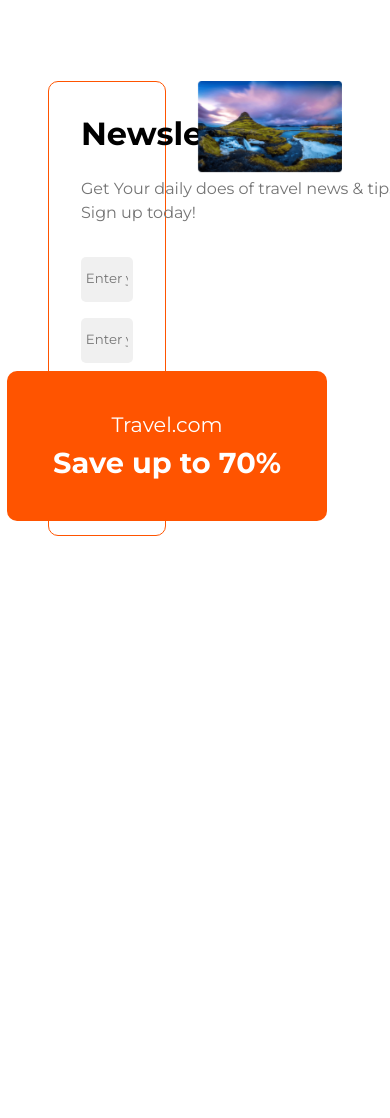
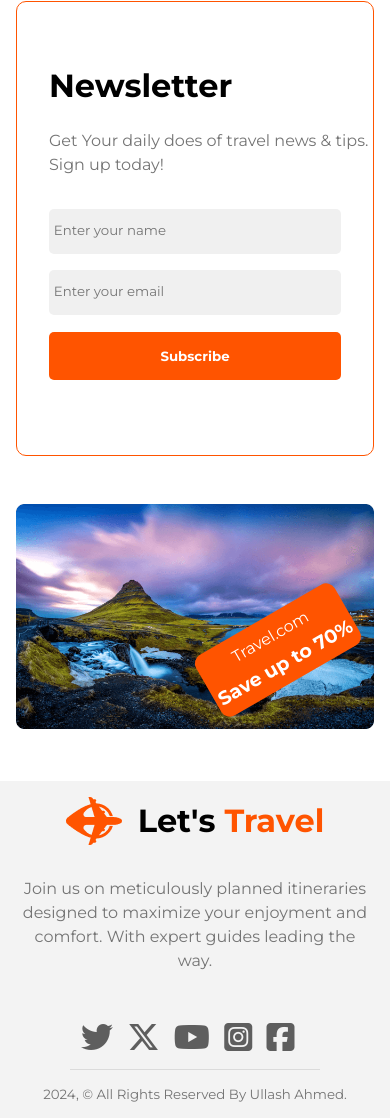
Before and after one commit to Ullashhh/ph_assignment_2, a plain HTML site: page index.html in a window 390 px wide. Shown: the part 8871-9989 px from the top of the page. Before the commit the page ends 9407 px from the top, so only its background shows below. Drawn offline with Linux system fonts and the light colour scheme.

Commit message:
footer section done

```diff
--- a/index.html
+++ b/index.html
@@ -358,5 +358,28 @@
         </section>
       </div>
     </main>
+    <!-- footer section  -->
+    <footer>
+      <div>
+        <div class="footer__top">
+          <img src="./assets/Images/Group 40071 (2).png" alt="" />
+          <h2>Let's <span>Travel</span></h2>
+        </div>
+        <div class="footer__info">
+          <p>
+            Join us on meticulously planned itineraries designed to maximize
+            your enjoyment and comfort. With expert guides leading the way.
+          </p>
+        </div>
+        <div class="footer__icon">
+          <a href="#"><i class="fa-brands fa-twitter"></i></a>
+          <a href="#"><i class="fa-brands fa-x-twitter"></i></a>
+          <a href="#"><i class="fa-brands fa-youtube"></i></a>
+          <a href="#"><i class="fa-brands fa-square-instagram"></i></a>
+          <a href="#"><i class="fa-brands fa-square-facebook"></i></a>
+        </div>
+      </div>
+      <small>2024, &#169; All Rights Reserved By Ullash Ahmed.</small>
+    </footer>
   </body>
 </html>
--- a/styles/style.css
+++ b/styles/style.css
@@ -503,14 +503,14 @@
 
 /* form section  */
 
-.form__section{
+.form__section {
   margin-top: 8rem;
   padding: 0 3rem;
   display: flex;
   gap: 2rem;
 }
 
-.form__info{
+.form__info {
   width: 40%;
   border: 1px solid var(--primary-color);
   padding: 2rem;
@@ -518,19 +518,20 @@
   height: 455px;
 }
 
-.form__info h2{
+.form__info h2 {
+  margin-top: 2rem;
   margin-bottom: 1.5rem;
   font-size: 2rem;
 }
 
-.form__info p{
+.form__info p {
   margin-bottom: 2rem;
   width: 20rem;
   color: var(--primary-textColor);
   line-height: 1.5rem;
 }
 
-form input{
+form input {
   margin-bottom: 1rem;
   padding: 0.8rem 0.3rem 1rem;
   border: 0;
@@ -540,22 +541,21 @@
   width: 100%;
 }
 
-form button{
+form button {
   width: 100%;
-  margin-top: 2rem;
+  margin-top: 0.1rem;
 }
 
-
-.save__section{
+.save__section {
   width: 70%;
   position: relative;
 }
 
-.save__section img{
+.save__section img {
   width: 100%;
 }
 
-.save__info{
+.save__info {
   background-color: var(--primary-color);
   height: 150px;
   width: 20rem;
@@ -565,21 +565,83 @@
   align-items: center;
   border-radius: 10px;
   position: absolute;
-  bottom: 15px;
-  right: 15px;
+  bottom: 5rem;
+  right: 1rem;
+  transform: translate(0px, 0px) rotate(-30deg);
 }
 
-.save__info p{
+.save__info p {
   color: #fff;
   margin-bottom: 0.5rem;
   font-size: 1.3rem;
 }
 
-.save__info h2{
+.save__info h2 {
   color: #fff;
   font-size: 1.8rem;
 }
 
+
+/* footer section  */
+
+footer{
+  background: rgba(19, 19, 24, 0.05);
+  margin-top: 8rem;
+  padding: 5rem 8rem
+}
+
+footer h2{
+  font-size: 2rem;
+}
+
+footer span{
+  color: var(--primary-color);
+}
+
+.footer__top{
+  display: flex;
+  align-items: center;
+  justify-content: center;
+  margin-bottom: 2rem;
+}
+
+.footer__top img{
+  margin-right: 1rem;
+}
+
+
+.footer__info p{
+  text-align: center;
+  padding: 0 10rem;
+  line-height: 1.5rem;
+  color: var(--primary-textColor);
+  margin-bottom: 3rem;
+}
+.footer__icon{
+  margin: 0 auto;
+  width: 70%;
+  display: flex;
+  align-items: center;
+  justify-content: center;
+  margin-bottom: 1rem;
+  border-bottom: 1px solid rgba(128, 128, 128, 0.212);
+}
+
+.footer__icon i{
+  color: rgb(94, 94, 94);
+  font-size: 2rem;
+  margin-right: 0.9rem;
+  height: 3rem;
+}
+
+
+small{
+  display: flex;
+  align-items: center;
+  justify-content: center;
+  margin-top: 1rem;
+  color: var(--primary-textColor);
+}
 /* mobile responsive */
 
 @media screen and (max-width: 599px) {
@@ -746,10 +808,53 @@
   .place__bg {
     width: 100%;
   }
-  .place__bg h2{
+  .place__bg h2 {
     margin-bottom: 0;
   }
-  .place__bg video{
+  .place__bg video {
     width: 100%;
   }
+
+  /* form section  */
+
+  .form__section{
+    margin-top: 3rem;
+    padding: 0 1rem;
+    display: block;
+  }
+
+  .form__info{
+    width: 100%;
+  }
+
+  .save__section{
+    width: 100%;
+    margin-top: 3rem;
+  }
+
+  .save__info{
+    height: 70px;
+    width: 10rem;
+    bottom: 3rem;
+  }
+
+  .save__info p{
+    font-size: 1rem;
+  }
+
+  .save__info h2{
+    font-size: 1.2rem;
+  }
+
+
+  /* footer section  */
+
+  footer{
+    margin-top: 3rem;
+    padding: 1rem 1rem;
+  }
+
+  .footer__info p{
+    padding: 0;
+  }
 }
```
